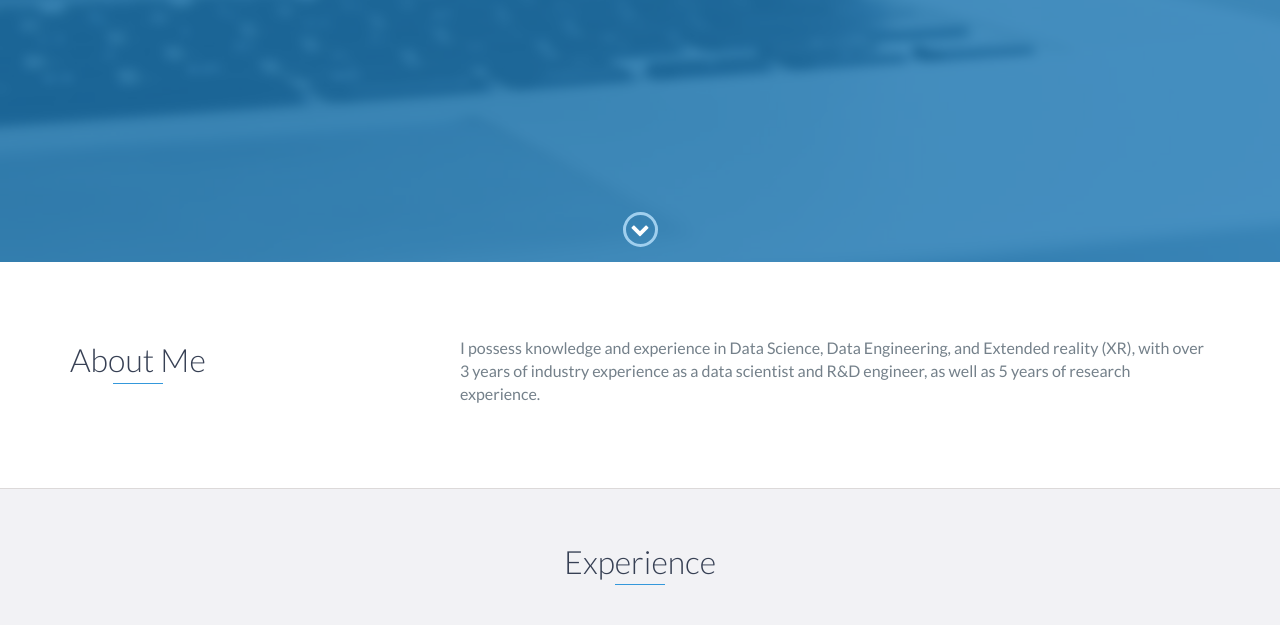
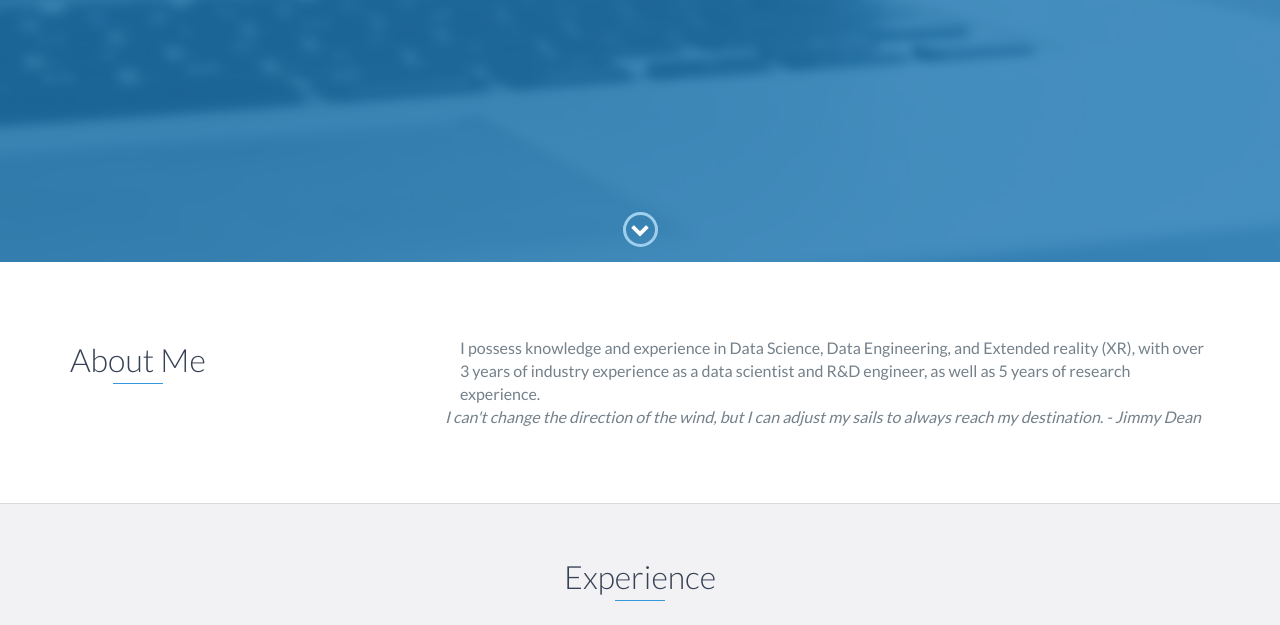
Before and after one commit to zahramino/zahramino.github.io, a website: page index.html in a window 1280 px wide. Shown: the part 538-1163 px from the top of the page. Drawn offline with nearby package versions, Linux system fonts and the light colour scheme.

Commit message:
Update index.html

```diff
--- a/index.html
+++ b/index.html
@@ -75,6 +75,9 @@
                     <p>
                       I possess knowledge and experience in Data Science, Data Engineering, and Extended reality (XR), with over 3 years of industry experience as a data scientist and R&D engineer, as well as 5 years of research experience.              </p>
                 </div>
+		    <p><i>I can't change the direction of the wind, but I can adjust my sails to always reach my destination.
+
+- Jimmy Dean</i></p>
             </div>
         </div>
     </div>
```
